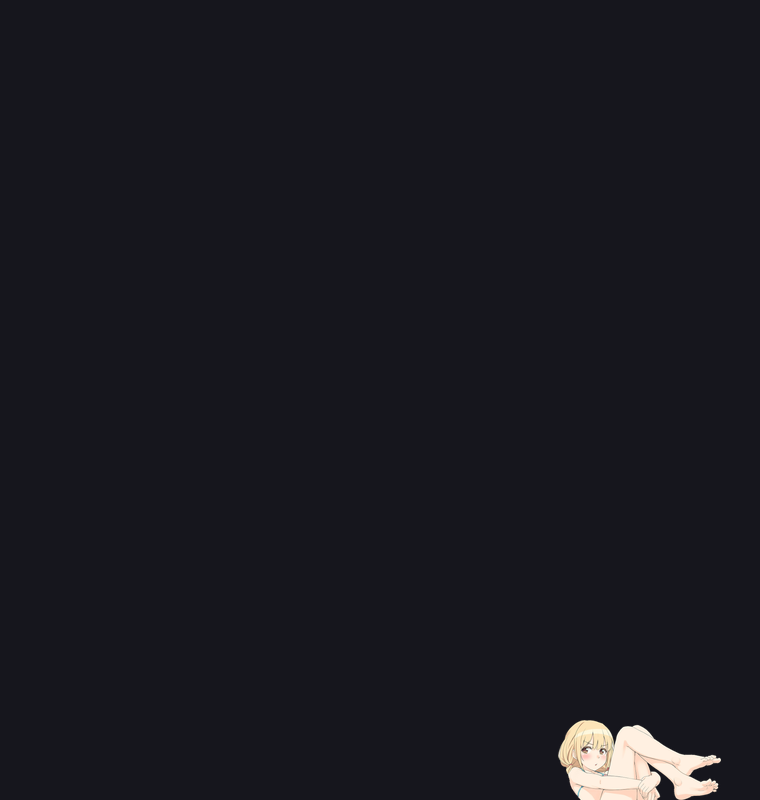
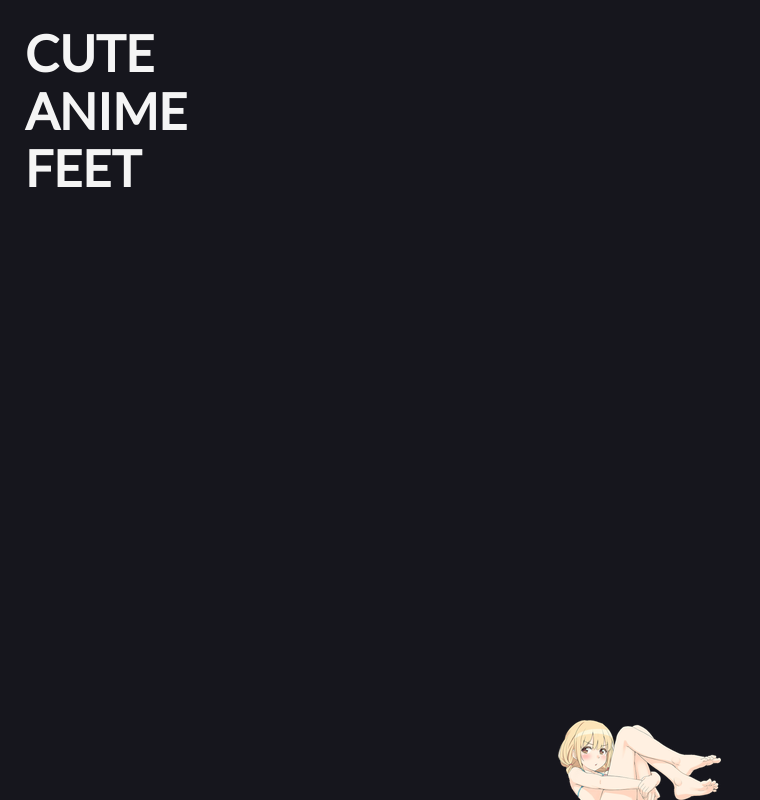
Before and after one commit to scrunchhh/cuteanimefeet, a website: page index.html in a window 1280 px wide. Shown: the whole page, without its empty margins (0-760 px from the left). Drawn offline with Linux system fonts and the light colour scheme.

Commit message:
added text animation

```diff
--- a/index.html
+++ b/index.html
@@ -6,10 +6,21 @@
     <meta name="viewport" content="width=device-width, initial-scale=1.0" />
     <link rel="stylesheet" href="normalize.css" />
     <link rel="stylesheet" href="style.css" />
+    <link rel="preconnect" href="https://fonts.googleapis.com" />
+    <link rel="preconnect" href="https://fonts.gstatic.com" crossorigin />
+    <link
+      href="https://fonts.googleapis.com/css2?family=Lato&display=swap"
+      rel="stylesheet"
+    />
     <title>Document</title>
   </head>
   <body>
-    <div class="feet">
+    <div class="title">
+      <div class="cute" style="--order: 1">CUTE</div>
+      <div class="anime" style="--order: 2">ANIME</div>
+      <div class="feet" style="--order: 3">FEET</div>
+    </div>
+    <div class="emote">
       <img src="CuteAnimeFeet.png" />
     </div>
   </body>
--- a/style.css
+++ b/style.css
@@ -1,5 +1,7 @@
 :root {
   --bgcolor: #16161d;
+  --textcolor: whitesmoke;
+  color: var(--textcolor);
 }
 
 body {
@@ -9,9 +11,41 @@ body {
   grid-template-rows: 1fr 1fr 1fr;
 }
 
-.feet {
+.emote {
   display: flex;
   grid-area: 3 / 2 / 4 / 3;
   align-items: flex-end;
   justify-content: center;
 }
+
+.title {
+  padding-bottom: 175px;
+  padding-top: 25px;
+  font-family: "Lato", sans-serif;
+  font-size: 50px;
+  font-weight: 700;
+  display: grid;
+  grid-area: 1 / 1 / 2 / 2;
+  grid-template-rows: 1fr 1fr 1fr;
+}
+
+.title div {
+  padding-left: 25px;
+  display: flex;
+  align-items: center;
+  opacity: 0;
+  transform: translateY(-100%);
+  animation: fallDown 1s ease forwards;
+  animation-delay: calc(var(--order) * 400ms);
+}
+
+@keyframes fallDown {
+  50% {
+    opacity: 1;
+    transform: translateY(10px);
+  }
+  100% {
+    opacity: 1;
+    transform: translateY(0);
+  }
+}
```
